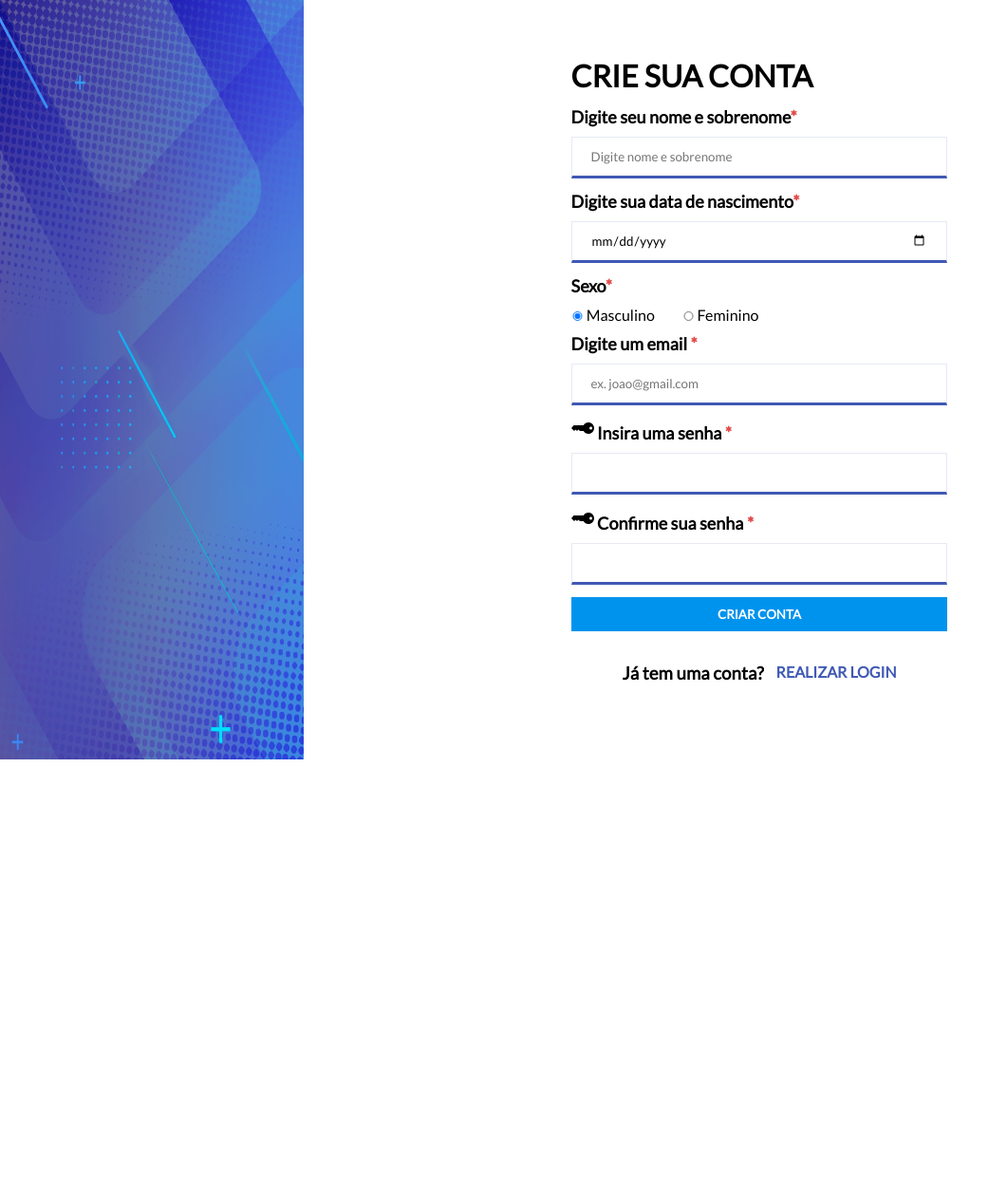
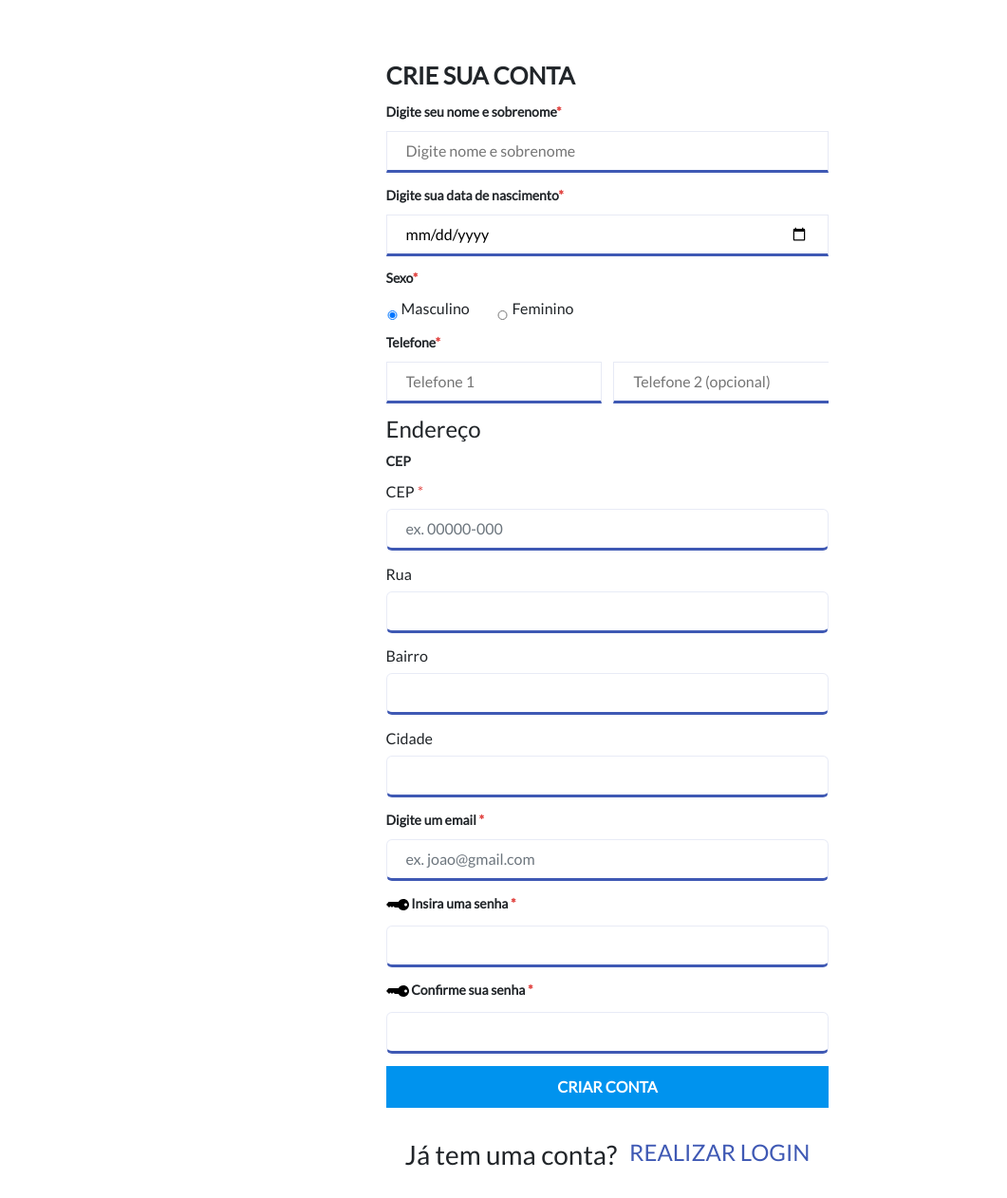
Before and after one commit to daviDsoareSS/tcc-automacao-residencial, a PHP site: page /signup.php in a window 1280 px wide. Shown: the whole page at 95% size, without its empty margins (0-1061 px from the left). Before the commit the page ends 800 px from the top, so only its background shows below. Run offline with PHP 8.4, Linux system fonts and the light colour scheme; some web fonts are replaced.

Commit message:
atualizei

```diff
--- a/public/css/styles.css
+++ b/public/css/styles.css
@@ -24,34 +24,51 @@
     transform: translate(-50%, -50%);
 }
 /* end: Preloader */
-#pag-login{
+
+/*pagina de login*/
+.pag-login{
     width: 100vw;
     height: 100vh;
     display: flex;
     flex-direction: row;
-    justify-content: right;
+    justify-content: center;
     align-items: center;
 }
-
+/*pagina de cadastro*/
+#pag-login{
+    width: 100vw;
+    display: flex;
+    flex-direction: row;
+    justify-content: center;
+    align-items: center;
+}
+.signup{
+    margin: 0 !important;
+    margin-top: 100vw;
+    min-width: 50vw;
+    min-height: 45vw;
+}
 .container-login{
     margin: 20vw;
     min-width: 35vw;
     min-height: 17vw;
 }
-#pag-login .container-left{
+.pag-login .left-login{
     width: 70%;
     height: 100%;
     margin: 0;
     padding: 0;
 }
 .container-login .top-login{
-    padding: 2vw;
+    padding-top: 5vw;
     position: relative;
     display: flex;
     flex-direction: column;
 }
 
 .container-login .top-login h1{
+    font-size: 25px;
+    font-weight: bolder;
     margin-bottom: 1vw;
 }
 .container-login .top-login input{
@@ -61,6 +78,17 @@
     border-bottom: 3px solid rgb(63, 89, 180,1);
     height: 3vw;
     margin-bottom: 1vw;
+}
+.container-login .top-login .group-tel{
+    gap: 1vw;
+    width: 100%;
+    display: flex;
+}
+.container-login .top-login .group-tel label{
+    display:block;
+}
+.container-login .top-login .group-tel #telUser{
+    width: 100%;
 }
 .signup .top-login .container-sexo label{
     margin-right: 2vw;
@@ -95,6 +123,7 @@
     color: #353b50;
     font-size: 16px;
 }
+
 .criarConta{
     justify-content: center;
     padding: 20px;
@@ -114,7 +143,7 @@
 .container-login .top-login p{
     margin-bottom: 10px;
     font-weight: bold;
-    font-size: 18px;
+    font-size: 14px;
 }
 @media(max-width:1000px){
     #pag-login{
--- a/public/login.php
+++ b/public/login.php
@@ -32,7 +32,7 @@
         @import url('https://fonts.googleapis.com/css2?family=Hammersmith+One&family=Inter:wght@700&family=Lato&display=swap');
     </style>
 </head>
-<body id="pag-login">
+<body id="pag-login" class="pag-login">
 <!-- início do preloader -->
   <div id="preloader">
     <div class="inner">
@@ -41,7 +41,7 @@
     </div>
   </div>
 <!-- fim do preloader -->
-    <div class="container-left">
+    <div class="container-left left-login">
     <img src="img/login/background-login.png" alt="" height="100%" w7uy'1    idth="100%">
     </div>
     <form class="container-login" action="entrada-login.php" method="post">
--- a/public/signup.php
+++ b/public/signup.php
@@ -30,6 +30,8 @@
     <meta name="msapplication-TileColor" content="#ffffff">
     <meta name="msapplication-TileImage" content="img/favicon/ms-icon-144x144.png">
     <meta name="theme-color" content="#ffffff">
+    <!-- CSS only -->
+    <link href="https://cdn.jsdelivr.net/npm/bootstrap@5.2.1/dist/css/bootstrap.min.css" rel="stylesheet" integrity="sha384-iYQeCzEYFbKjA/T2uDLTpkwGzCiq6soy8tYaI1GyVh/UjpbCx/TYkiZhlZB6+fzT" crossorigin="anonymous">
     <!--FIM FAVICON-->
     <style>
         @import url('https://fonts.googleapis.com/css2?family=Hammersmith+One&family=Inter:wght@700&family=Lato&display=swap');
@@ -44,9 +46,6 @@
     </div>
   </div>
 <!-- fim do preloader -->
-    <div class="container-left">
-        <img src="img/login/background-login.png" alt="" height="100%" width="100%">
-    </div>
     <form class="container-login signup" action="acesso.php" method="post">
     <div class="top-login">
     <div class="container-message-user">
@@ -78,6 +77,32 @@
                     <input style="height: 10px;" class="sexo-user" type="radio" name="sexoUser" id="sexoFeminino" value="feminino">
                         <label for="sexoFeminino">Feminino</label>
             </div>
+                <p>Telefone<span>*</span></p>
+                <div class="group-tel">
+                    <input style="height: 10px;" type="text" name="telUser" id="telUser" placeholder="Telefone 1">
+                    <input style="height: 10px;" type="text" name="telUser" id="telUser" placeholder="Telefone 2 (opcional)">
+                </div>
+                <div class="form-group">
+                    <h4>Endereço</h4>
+                    <p>CEP</p>
+                    <label for="cep">CEP <span>*</span></label>
+                    <input type="text" class="form-control" maxlength="9" id="cep" placeholder="ex. 00000-000">
+                </div>
+                <div class="form-group">
+                    <label for="logradouro">Rua</label>
+                    <input type="text" class="form-control" id="logradouro">
+                </div>
+                <div class="form-group">
+                    <label for="bairro">Bairro</label>
+                    <input type="text" class="form-control" id="bairro">
+                </div>
+                <div class="form-group">
+                    <label for="localidade">Cidade</label>
+                    <input type="text" class="form-control" id="localidade">
+                </div>
+
+
+
             <p>Digite um email <span>*</span></p>
                 <input style="height: 10px;" class="form-control" type="text" name="email" id="email" placeholder="ex. joao@gmail.com">
             <p><svg width="24" height="24" xmlns="http://www.w3.org/2000/svg" fill-rule="evenodd" clip-rule="evenodd"><path d="M12.804 9c1.038-1.793 2.977-3 5.196-3 3.311 0 6 2.689 6 6s-2.689 6-6 6c-2.219 0-4.158-1.207-5.196-3h-3.804l-1.506-1.503-1.494 1.503-1.48-1.503-1.52 1.503-3-3.032 2.53-2.968h10.274zm7.696 1.5c.828 0 1.5.672 1.5 1.5s-.672 1.5-1.5 1.5-1.5-.672-1.5-1.5.672-1.5 1.5-1.5z"/></svg> Insira uma senha <span>*</span></p>
@@ -90,13 +115,14 @@
                     unset($_SESSION['senhas_iguais']);
                 }
             ?>
-            <a href="login.php"><button id="entrar" type="submit">CRIAR CONTA</button></a>
-
+        <a href="login.php"><button id="entrar" type="submit">CRIAR CONTA</button></a>
         <div class="criarConta">
             <h3>Já tem uma conta?</h3>
             <a href="login.php"><strong><h4 id="login" style="color: rgb(63, 89, 180,1);">REALIZAR LOGIN</h4></strong></a>
         </div>
     </form>
+    <!-- JavaScript Bundle with Popper -->
+    <script src="https://cdn.jsdelivr.net/npm/bootstrap@5.2.1/dist/js/bootstrap.bundle.min.js" integrity="sha384-u1OknCvxWvY5kfmNBILK2hRnQC3Pr17a+RTT6rIHI7NnikvbZlHgTPOOmMi466C8" crossorigin="anonymous"></script>
     <script src="script/preloader.js" defer></script>
 </body>
 </html>
```
Also changed, not shown: public/img/login/background-login.png.
